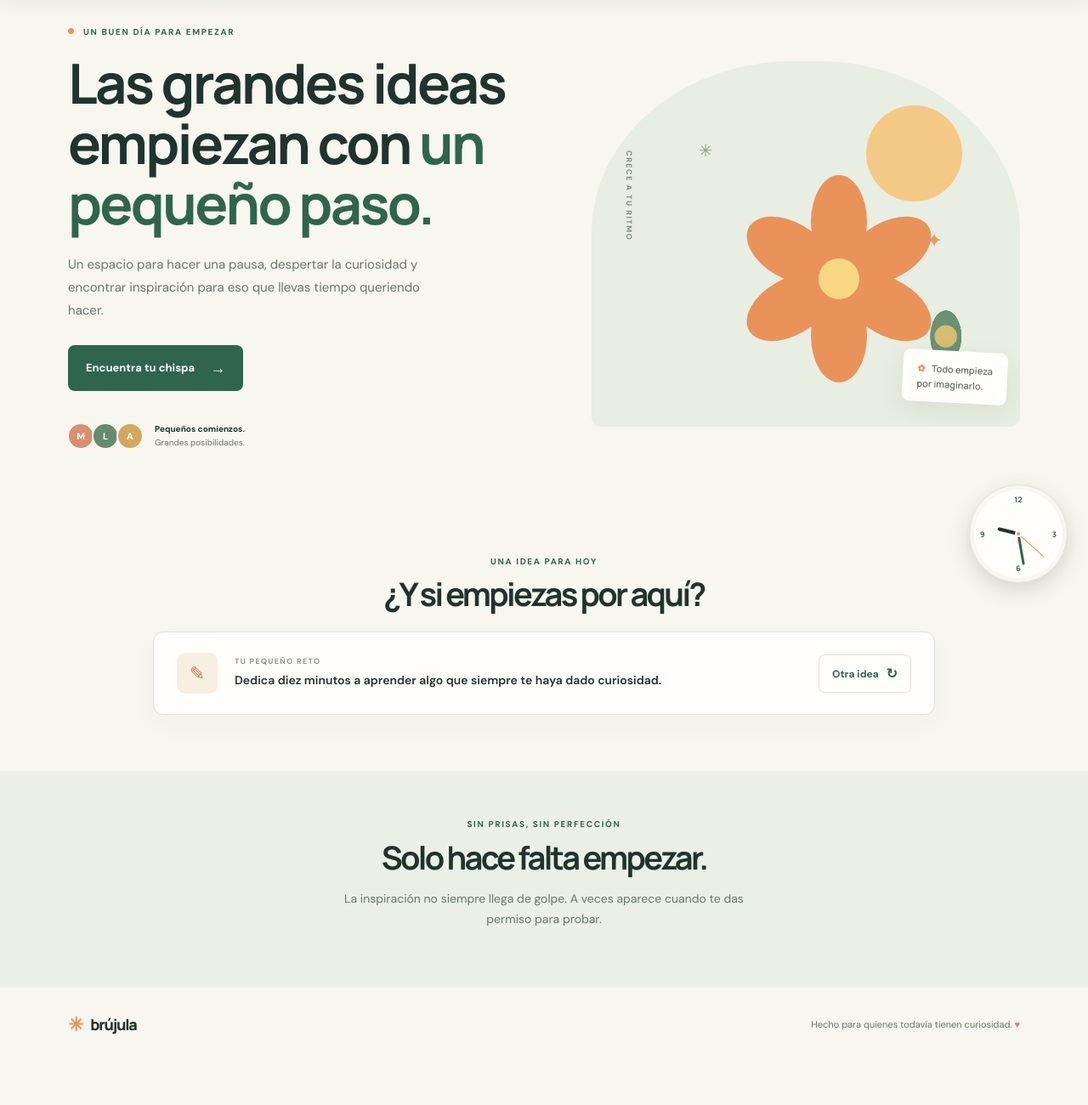
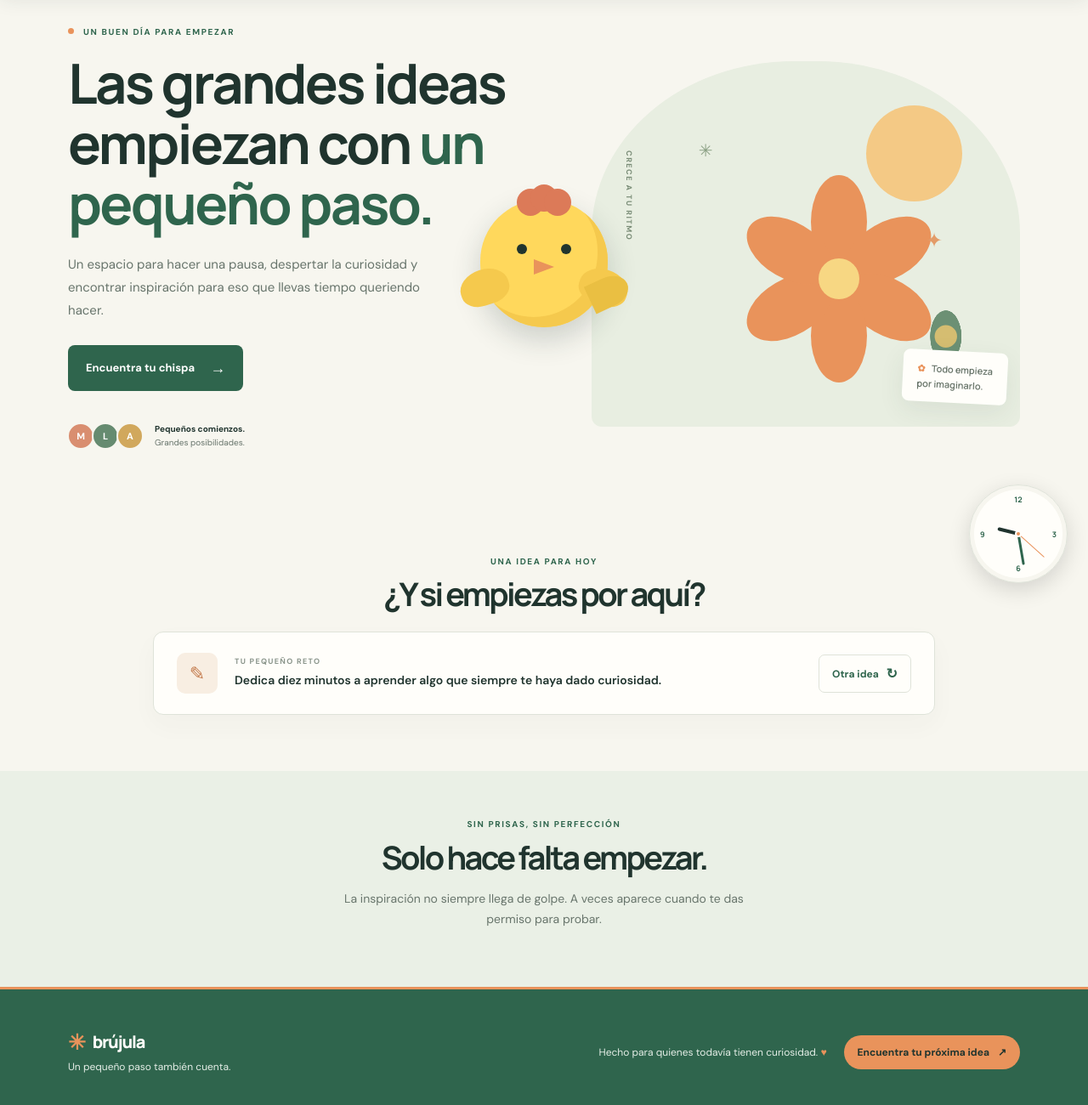
Before and after one commit to Joserra3320/Indra-copilot-noviembre, a plain HTML site: page index.html in a window 1280 px wide. Shown: the part 90-1390 px from the top of the page at 85% size. Before the commit the page ends 1339 px from the top, so only its background shows below. Drawn offline with Linux system fonts and the light colour scheme.

Commit message:
cambios en agentes

```diff
--- a/index.html
+++ b/index.html
@@ -18,6 +18,17 @@
     <script src="script.js" defer></script>
   </head>
   <body>
+    <div class="center-chick" role="img" aria-label="Pollito">
+      <span class="chick-wing chick-wing-left" aria-hidden="true"></span>
+      <span class="chick-wing chick-wing-right" aria-hidden="true"></span>
+      <span class="chick-eye chick-eye-left" aria-hidden="true"></span>
+      <span class="chick-eye chick-eye-right" aria-hidden="true"></span>
+      <span class="chick-beak" aria-hidden="true"></span>
+      <span class="chick-tail" aria-hidden="true"></span>
+      <span class="chick-comb chick-comb-one" aria-hidden="true"></span>
+      <span class="chick-comb chick-comb-two" aria-hidden="true"></span>
+      <span class="chick-comb chick-comb-three" aria-hidden="true"></span>
+    </div>
     <header class="site-header">
       <a class="brand" href="#" aria-label="Brújula, inicio">
         <span class="brand-mark" aria-hidden="true">✳</span>
@@ -98,8 +109,16 @@
     </main>
 
     <footer class="site-footer">
-      <a class="brand" href="#" aria-label="Brújula, inicio"><span class="brand-mark" aria-hidden="true">✳</span> brújula</a>
-      <p>Hecho para quienes todavía tienen curiosidad. <span aria-hidden="true">♥</span></p>
+      <div class="footer-inner">
+        <div class="footer-brand-block">
+          <a class="brand" href="#" aria-label="Brújula, inicio"><span class="brand-mark" aria-hidden="true">✳</span> brújula</a>
+          <p>Un pequeño paso también cuenta.</p>
+        </div>
+        <div class="footer-message">
+          <p>Hecho para quienes todavía tienen curiosidad. <span aria-hidden="true">♥</span></p>
+          <a class="footer-cta" href="#inspiracion">Encuentra tu próxima idea <span aria-hidden="true">↗</span></a>
+        </div>
+      </div>
     </footer>
 
     <aside class="analog-clock" id="analog-clock" role="img" aria-label="Reloj analógico, hora local">
--- a/styles.css
+++ b/styles.css
@@ -49,6 +49,100 @@ body {
   margin: 0;
   background: var(--cream);
   color: var(--ink);
+}
+
+.center-chick {
+  position: fixed;
+  top: 50%;
+  left: 50%;
+  z-index: 20;
+  width: 150px;
+  height: 150px;
+  border-radius: 48% 48% 50% 50%;
+  background: #ffd85c;
+  box-shadow: 0 14px 35px #20342e33, inset -12px -12px 0 #f5c94d;
+  transform: translate(-50%, -50%);
+  pointer-events: none;
+}
+
+.chick-eye {
+  position: absolute;
+  top: 52px;
+  width: 12px;
+  height: 12px;
+  border-radius: 50%;
+  background: #20342e;
+}
+
+.chick-eye-left {
+  left: 43px;
+}
+
+.chick-eye-right {
+  right: 43px;
+}
+
+.chick-beak {
+  position: absolute;
+  top: 70px;
+  left: 50%;
+  width: 24px;
+  height: 18px;
+  background: #e9935b;
+  clip-path: polygon(0 0, 100% 50%, 0 100%);
+  transform: translateX(-50%);
+}
+
+.chick-wing {
+  position: absolute;
+  top: 82px;
+  width: 58px;
+  height: 42px;
+  border-radius: 55% 55% 45% 45%;
+  background: #f5c94d;
+}
+
+.chick-wing-left {
+  left: -24px;
+  transform: rotate(-18deg);
+}
+
+.chick-wing-right {
+  right: -24px;
+  transform: rotate(18deg);
+}
+
+.chick-tail {
+  position: absolute;
+  right: -25px;
+  bottom: 24px;
+  width: 48px;
+  height: 35px;
+  border-radius: 0 100% 100% 0;
+  background: #eabf42;
+  transform: rotate(-25deg);
+}
+
+.chick-comb {
+  position: absolute;
+  top: -13px;
+  width: 32px;
+  height: 32px;
+  border-radius: 50%;
+  background: #dc7a58;
+}
+
+.chick-comb-one {
+  left: 43px;
+}
+
+.chick-comb-two {
+  left: 59px;
+  top: -18px;
+}
+
+.chick-comb-three {
+  right: 43px;
 }
 
 a {
@@ -518,24 +612,76 @@ h2 {
 }
 
 .site-footer {
+  width: 100%;
+  min-height: 150px;
+  margin: 0;
+  padding: 28px 32px;
+  border-top: 3px solid var(--orange);
+  background: var(--header-bg);
+  color: var(--header-ink);
+}
+
+.footer-inner {
+  width: min(1120px, 100%);
   min-height: 88px;
+  margin: 0 auto;
+  display: flex;
+  align-items: center;
+  justify-content: space-between;
+  gap: 24px;
 }
 
 .site-footer .brand {
-  font-size: 18px;
+  color: var(--header-ink);
+  font-size: 20px;
 }
 
 .site-footer .brand-mark {
-  font-size: 22px;
+  font-size: 25px;
 }
 
-.site-footer p {
-  color: var(--muted);
-  font-size: 11px;
+.footer-brand-block p,
+.footer-message p {
+  margin: 7px 0 0;
+  color: var(--header-muted);
+  font-size: 12px;
 }
 
-.site-footer p span {
-  color: #d88365;
+.footer-message {
+  display: flex;
+  align-items: center;
+  gap: 20px;
+}
+
+.footer-message p {
+  margin: 0;
+}
+
+.footer-message p span {
+  color: var(--orange);
+}
+
+.footer-cta {
+  display: inline-flex;
+  align-items: center;
+  gap: 10px;
+  padding: 12px 16px;
+  border-radius: 999px;
+  background: var(--orange);
+  color: var(--ink);
+  font-size: 12px;
+  font-weight: 700;
+  transition: transform 160ms ease, filter 160ms ease;
+}
+
+.footer-cta:hover {
+  transform: translateY(-2px);
+  filter: brightness(1.06);
+}
+
+.footer-cta:focus-visible {
+  outline: 3px solid var(--header-ink);
+  outline-offset: 3px;
 }
 
 .analog-clock {
@@ -629,9 +775,26 @@ h2 {
 }
 
 @media (max-width: 760px) {
-  .site-footer,
   .hero {
     width: min(100% - 40px, 540px);
+  }
+
+  .site-footer {
+    padding: 26px 20px;
+  }
+
+  .footer-inner {
+    width: min(100%, 540px);
+    align-items: flex-start;
+    flex-direction: column;
+    gap: 20px;
+  }
+
+  .footer-message {
+    width: 100%;
+    justify-content: space-between;
+    flex-wrap: wrap;
+    gap: 14px;
   }
 
   .site-header {
@@ -740,15 +903,16 @@ h2 {
   }
 
   .site-footer {
+    padding: 24px 20px;
+  }
+
+  .footer-message {
     align-items: flex-start;
     flex-direction: column;
-    justify-content: center;
-    gap: 6px;
-    padding: 18px 0;
   }
 
-  .site-footer p {
-    margin: 0;
+  .footer-cta {
+    padding: 11px 14px;
   }
 }
 
```
Also changed, not shown: 4 other files.
